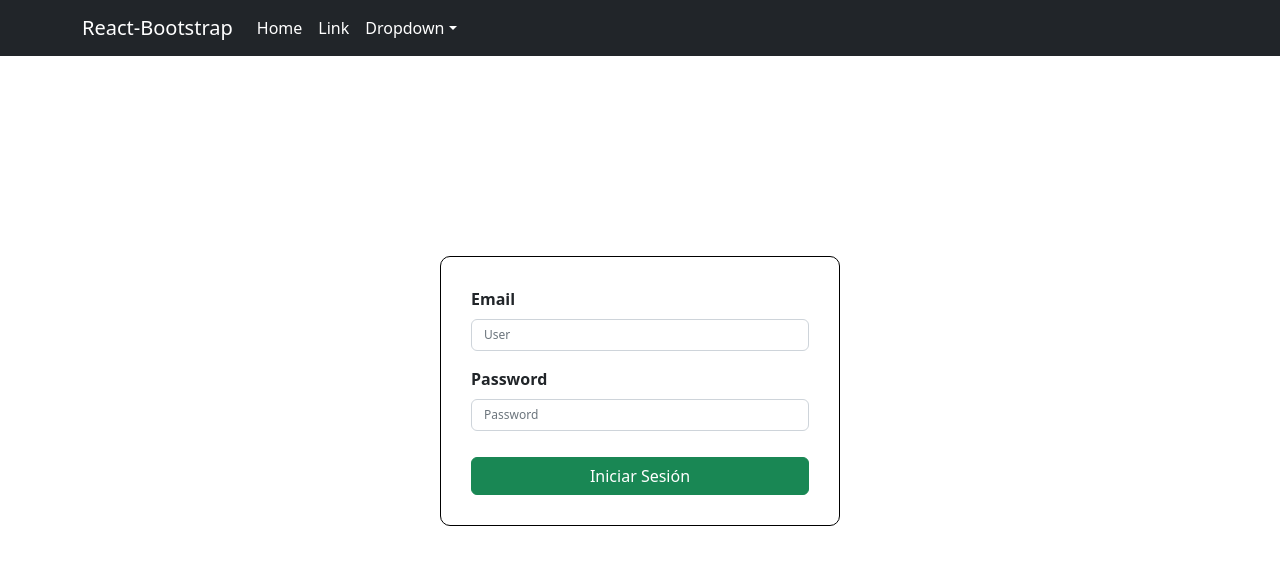
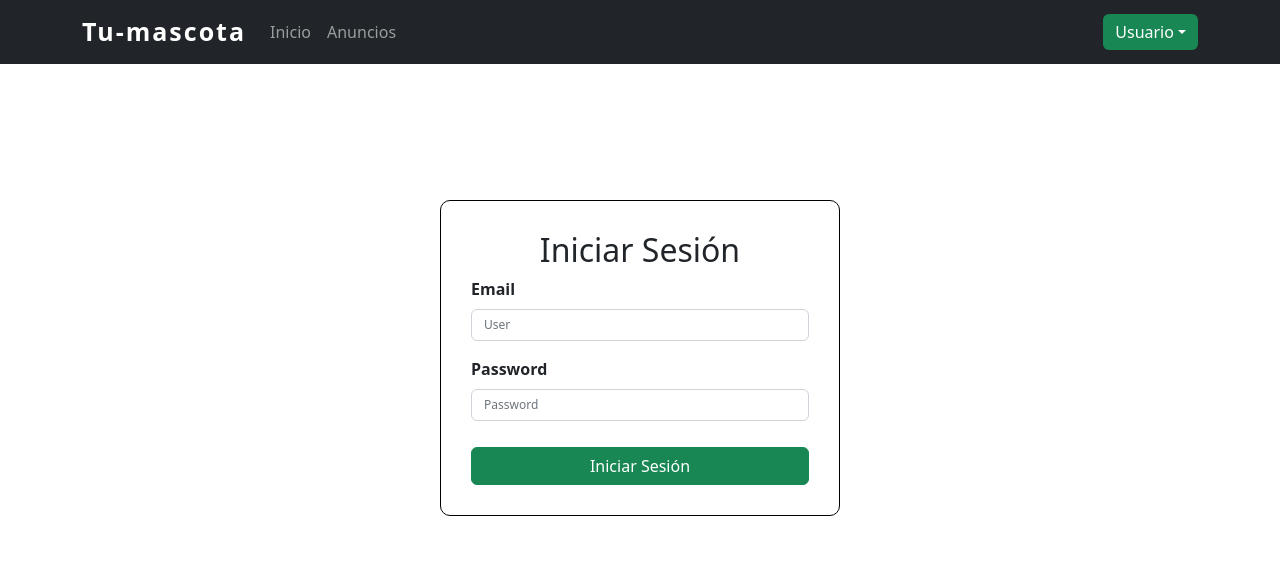
Before and after one commit to Dev-Joshua/Desarrollo-Web-Ciclo-4, a React (Create React App) app: page / in a window 1280 px wide. Shown: the top 564 px of the page. Built offline with nearby package versions, Linux system fonts and the light colour scheme.

Commit message:
agrego ventana usuario en navbar

```diff
--- a/package.json
+++ b/package.json
@@ -3,6 +3,10 @@
   "version": "0.1.0",
   "private": true,
   "dependencies": {
+    "@fortawesome/fontawesome-svg-core": "^6.2.0",
+    "@fortawesome/free-regular-svg-icons": "^6.2.0",
+    "@fortawesome/free-solid-svg-icons": "^6.2.0",
+    "@fortawesome/react-fontawesome": "^0.2.0",
     "@testing-library/jest-dom": "^5.16.5",
     "@testing-library/react": "^13.4.0",
     "@testing-library/user-event": "^13.5.0",
--- a/src/components/login/login.css
+++ b/src/components/login/login.css
@@ -11,6 +11,7 @@
   padding: 30px;
   border-radius: 10px;
 }
+#login-container h2,
 #login-container button,
 #login-container form {
   width: 100%;
--- a/src/components/login/login.js
+++ b/src/components/login/login.js
@@ -1,5 +1,5 @@
 import React from "react";
-import { Container, Form, Button } from "react-bootstrap";
+import { Container, Form, Button, Row, Col } from "react-bootstrap";
 import "./login.css";
 
 export default class login extends React.Component {
@@ -18,6 +18,12 @@ export default class login extends React.Component {
   render() {
     return (
       <Container id="login-container">
+        <Row>
+          <Col>
+            <Row>
+              <h2>Iniciar Sesión</h2>
+            </Row>
+            <Row>
               <Form>
                 <Form.Group className="mb-3" controlId="formBasicEmail">
                   <Form.Label className="label">Email</Form.Label>
@@ -49,6 +55,9 @@ export default class login extends React.Component {
                   Iniciar Sesión
                 </Button>
               </Form>
+            </Row>
+          </Col>
+        </Row>
       </Container>
     );
   }
--- a/src/components/navbar/navbar.css
+++ b/src/components/navbar/navbar.css
@@ -1,4 +1,27 @@
-.navbar-brand,
+/* .navbar-brand,
 .navbar-expand-lg .navbar-collapse .nav-link {
   color: #fff;
+} */
+.navbar-brand {
+  font-weight: bold;
+  font-size: 25px;
+  letter-spacing: 2px;
 }
+.dropdown-toggle {
+  background-color: #198754;
+  border: #000;
+}
+#navbar .dropdown-header .row:nth-child(1) {
+  font-size: 60px;
+  display: flex;
+  justify-content: center;
+}
+#navbar .dropdown-header .row:nth-child(2) {
+  font-size: 18px;
+  display: flex;
+  justify-content: center;
+  margin-top: 5px;
+}
+#navbar .dropdown-item {
+  text-align: center;
+}
--- a/src/components/navbar/navbar.js
+++ b/src/components/navbar/navbar.js
@@ -1,6 +1,16 @@
 import React from "react";
-import { Container, Navbar, Nav, NavDropdown } from "react-bootstrap";
+import {
+  Container,
+  Navbar,
+  Nav,
+  DropdownButton,
+  Dropdown,
+  Row,
+  Col,
+} from "react-bootstrap";
 import "./navbar.css";
+import { FontAwesomeIcon } from "@fortawesome/react-fontawesome";
+import { faUserSecret } from "@fortawesome/free-solid-svg-icons";
 
 export default class menu extends React.Component {
   constructor(props) {
@@ -10,28 +20,27 @@ export default class menu extends React.Component {
 
   render() {
     return (
-      <Navbar bg="dark" expand="lg">
+      <Navbar fixed="top" id="navbar" bg="dark" variant="dark" expand="lg">
         <Container>
-          <Navbar.Brand href="#home">React-Bootstrap</Navbar.Brand>
+          <Navbar.Brand href="#home">Tu-mascota</Navbar.Brand>
           <Navbar.Toggle aria-controls="basic-navbar-nav" />
           <Navbar.Collapse id="basic-navbar-nav">
             <Nav className="me-auto">
-              <Nav.Link href="#home">Home</Nav.Link>
-              <Nav.Link href="#link">Link</Nav.Link>
-              <NavDropdown title="Dropdown" id="basic-nav-dropdown">
-                <NavDropdown.Item href="#action/3.1">Action</NavDropdown.Item>
-                <NavDropdown.Item href="#action/3.2">
-                  Another action
-                </NavDropdown.Item>
-                <NavDropdown.Item href="#action/3.3">
-                  Something
-                </NavDropdown.Item>
-                <NavDropdown.Divider />
-                <NavDropdown.Item href="#action/3.4">
-                  Separated link
-                </NavDropdown.Item>
-              </NavDropdown>
+              <Nav.Link href="#home">Inicio</Nav.Link>
+              <Nav.Link href="#link">Anuncios</Nav.Link>
             </Nav>
+            <DropdownButton id="dropdown-basic-button" title="Usuario">
+              <Dropdown.Header>
+                <Row>
+                  <FontAwesomeIcon icon={faUserSecret} />
+                </Row>
+                <Row>#USUARIO#</Row>
+              </Dropdown.Header>
+              <Dropdown.Divider />
+              <Dropdown.Item href="#/action-1">Cerrar Sesión</Dropdown.Item>
+              {/* <Dropdown.Item href="#/action-2">Another action</Dropdown.Item>
+              <Dropdown.Item href="#/action-3">Something else</Dropdown.Item> */}
+            </DropdownButton>
           </Navbar.Collapse>
         </Container>
       </Navbar>
```
Also changed, not shown: 1 other file (tests, documents, lock files or other folders). Lines whose indentation alone changed are shown as unchanged.
